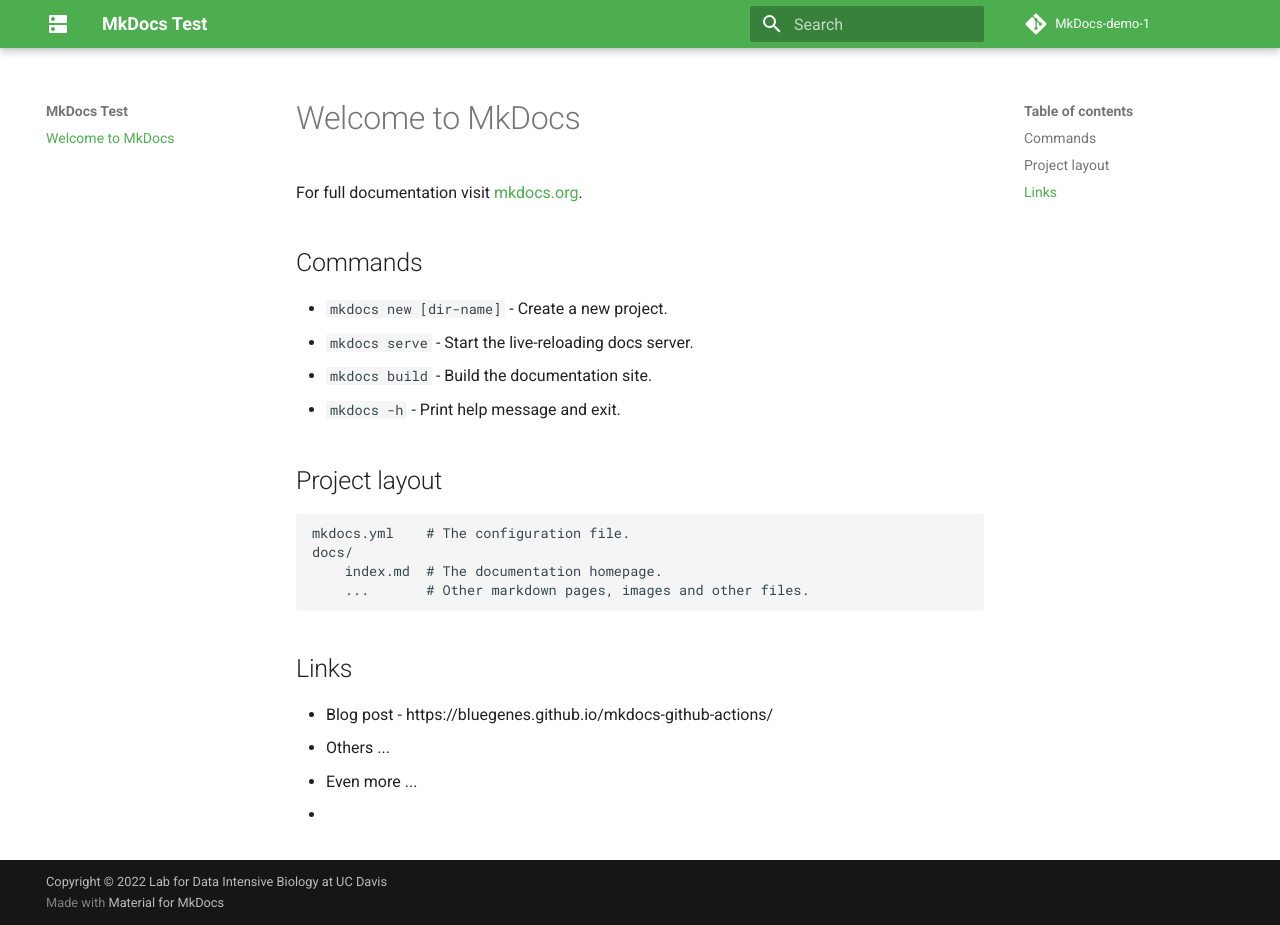
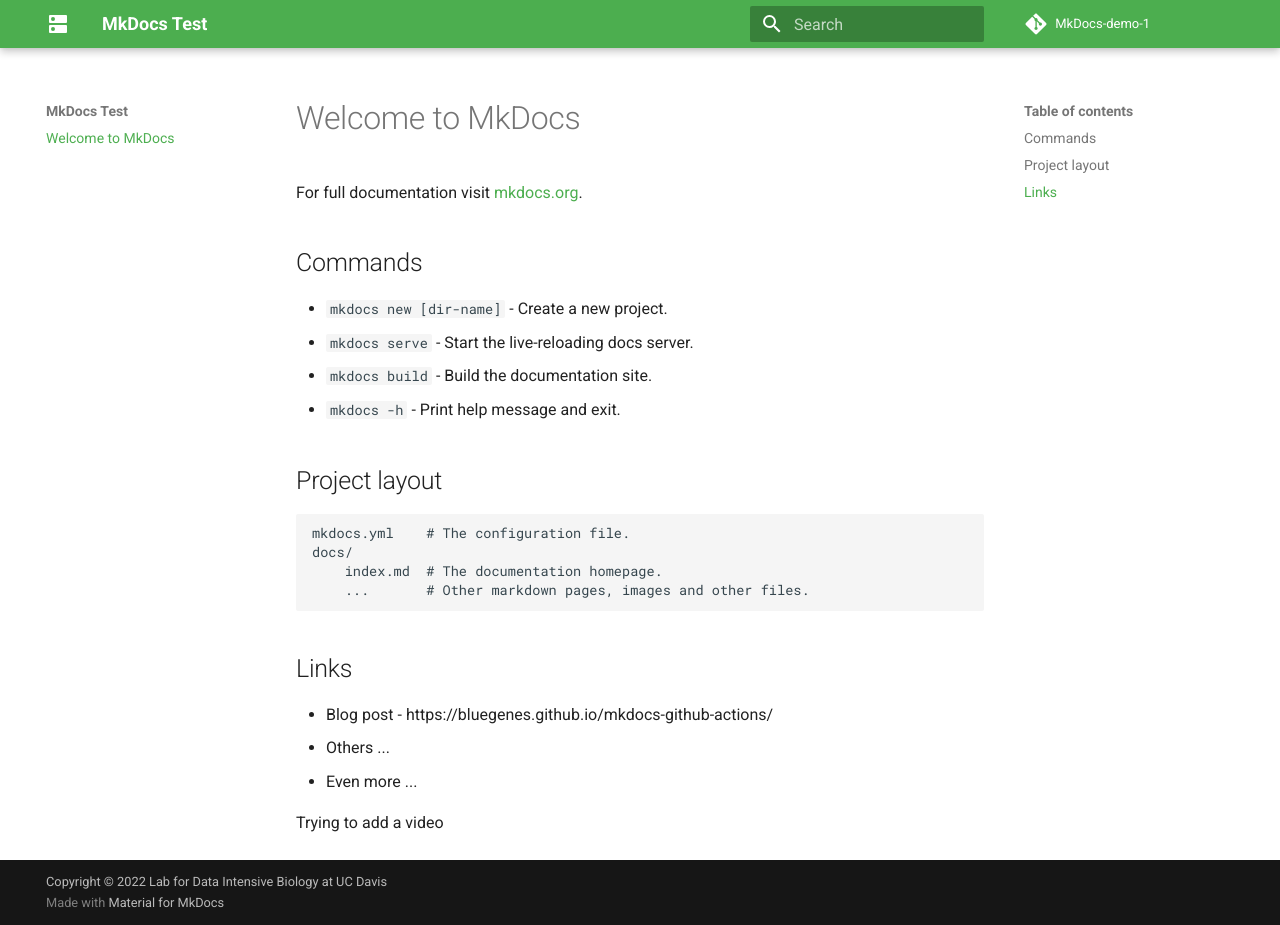
Before and after one commit to raynamharris/MkDocs-demo-1, an MkDocs documentation site: the page built from docs/index.md, in a window 1280 px wide and 925 px high. Built offline with MkDocs 1.6.1 and Material for MkDocs 9.7.7, drawn with Linux system fonts in a browser that asks for light colours; comment, search, counter and statistics services are not loaded.

Commit message:
Update index.md

```diff
--- a/docs/index.md
+++ b/docs/index.md
@@ -21,4 +21,5 @@
 * Blog post - https://bluegenes.github.io/mkdocs-github-actions/
 * Others ...
 * Even more ...
-* <a href="https://www.youtube.com/watch?v=taeAqimxXWo&t=85s"> <i class="fa-solid fa-film"></i></a>
+
+Trying to add a video <a href="https://www.youtube.com/watch?v=taeAqimxXWo&t=85s"> <i class="fa-solid fa-film"></i></a>
```
